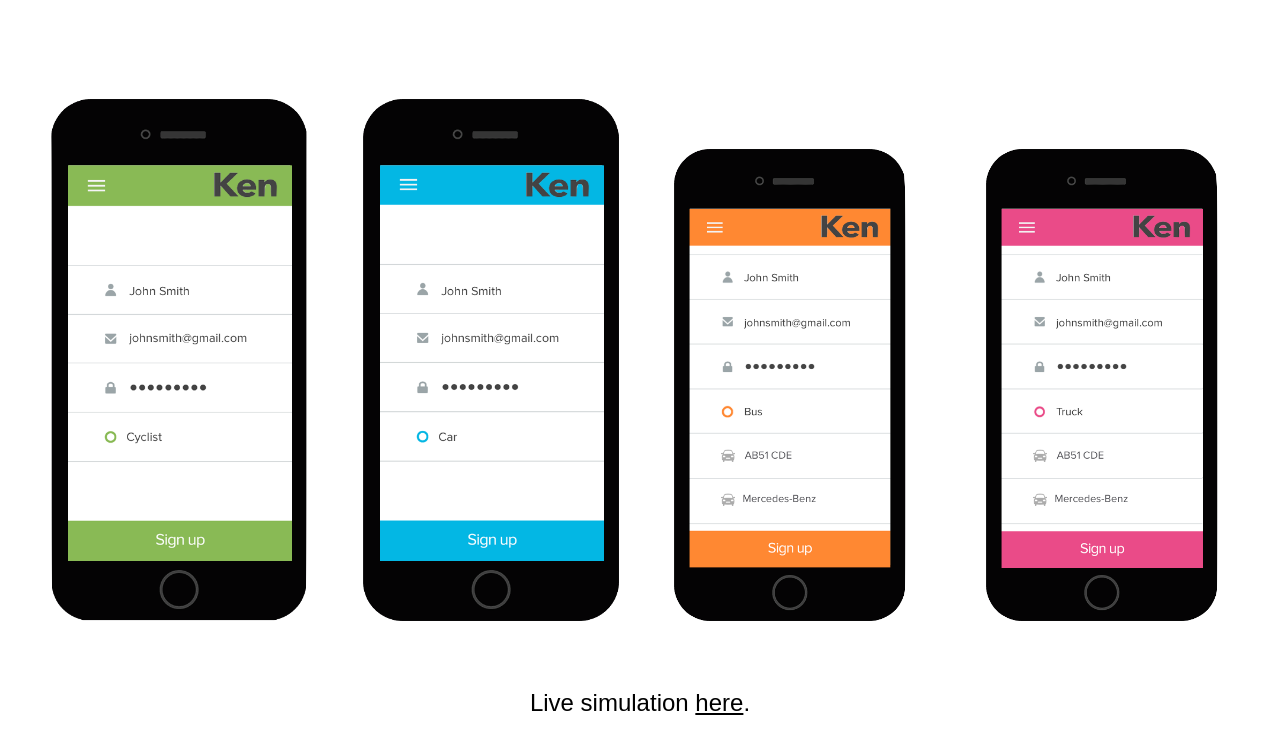
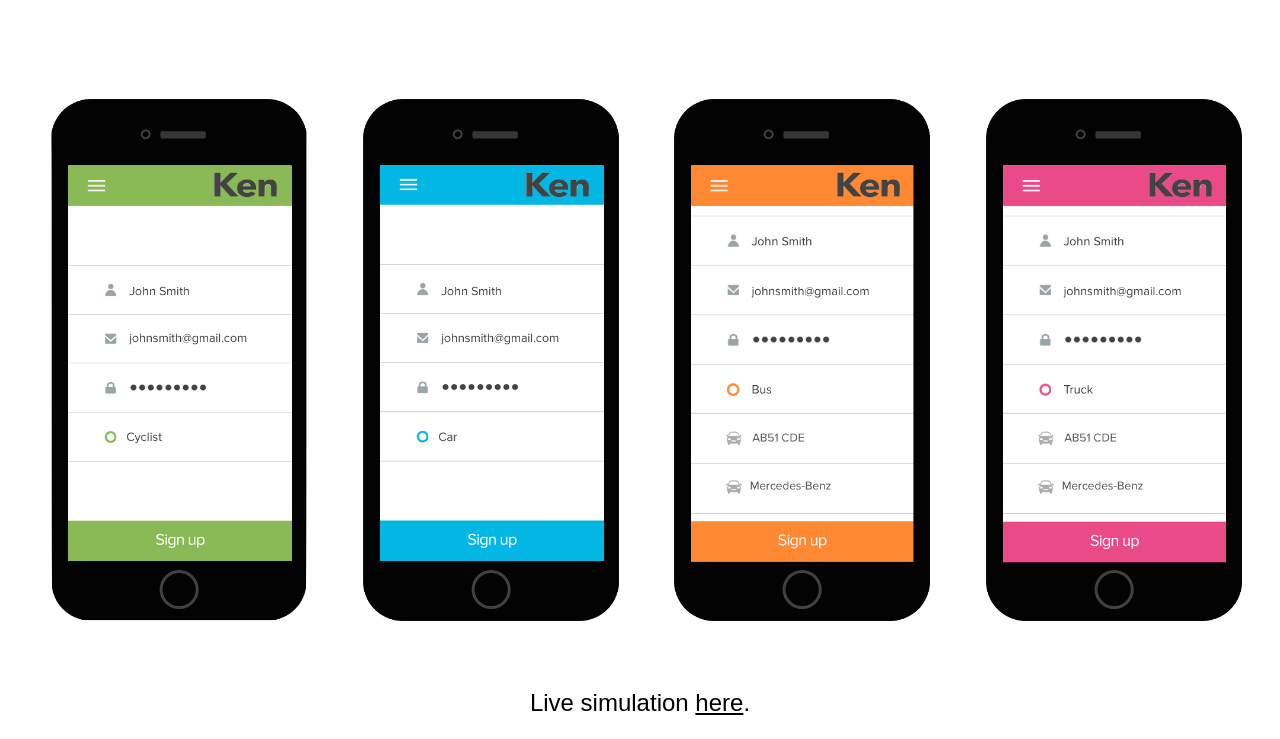
Before and after one commit to rug1/KEN, a plain HTML site: page mockups.html in a window 1280 px wide. Shown: the part 1823-2562 px from the top of the page. Drawn offline with Linux system fonts and the light colour scheme; grey boxes are pictures that could not be loaded; files whose address does not match are found by name.

Commit message:
updating wireframes

```diff
--- a/mockups.html
+++ b/mockups.html
@@ -31,8 +31,8 @@
     <div class="wireframes">
       <img src="https://github.com/rug1/KEN/blob/gh-pages/Screenshots/Cyclist%20Sign%20Up.png?raw=true">
       <img src="https://github.com/rug1/KEN/blob/gh-pages/Screenshots/Car%20Sign%20Up.png?raw=true">
-      <img src="https://github.com/rug1/KEN/blob/gh-pages/Screenshots/Bus%20Sign-Up.png?raw=true">
-        <img src="https://github.com/rug1/KEN/blob/gh-pages/Screenshots/Lorry%20Sign-Up.png?raw=true">
+      <img src="file:///Users/ruthuwemedimo/Desktop/KEN/KEN/Screenshots/Bus%20Sign%20Up.png">
+        <img src="file:///Users/ruthuwemedimo/Desktop/KEN/KEN/Screenshots/Lorry%20Sign%20Up.png">
     </div>
   </div>
 
```
Also changed, not shown: index.html (+1 -1 lines), video.html (+1 -1 lines), Screenshots/Bus Sign Up.png (added), Screenshots/Bus Sign-Up.png (deleted), Screenshots/Lorry Sign Up.png (added), Screenshots/Lorry Sign-Up.png (deleted).
